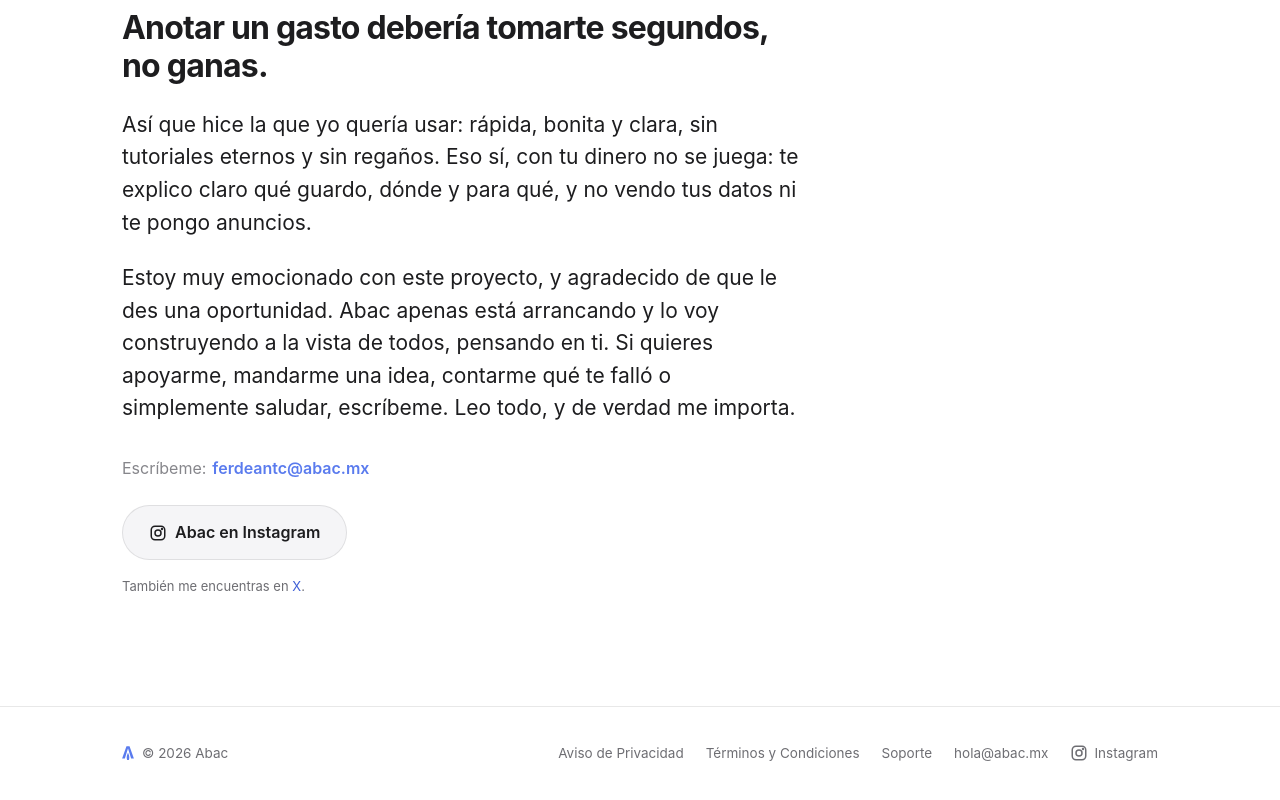
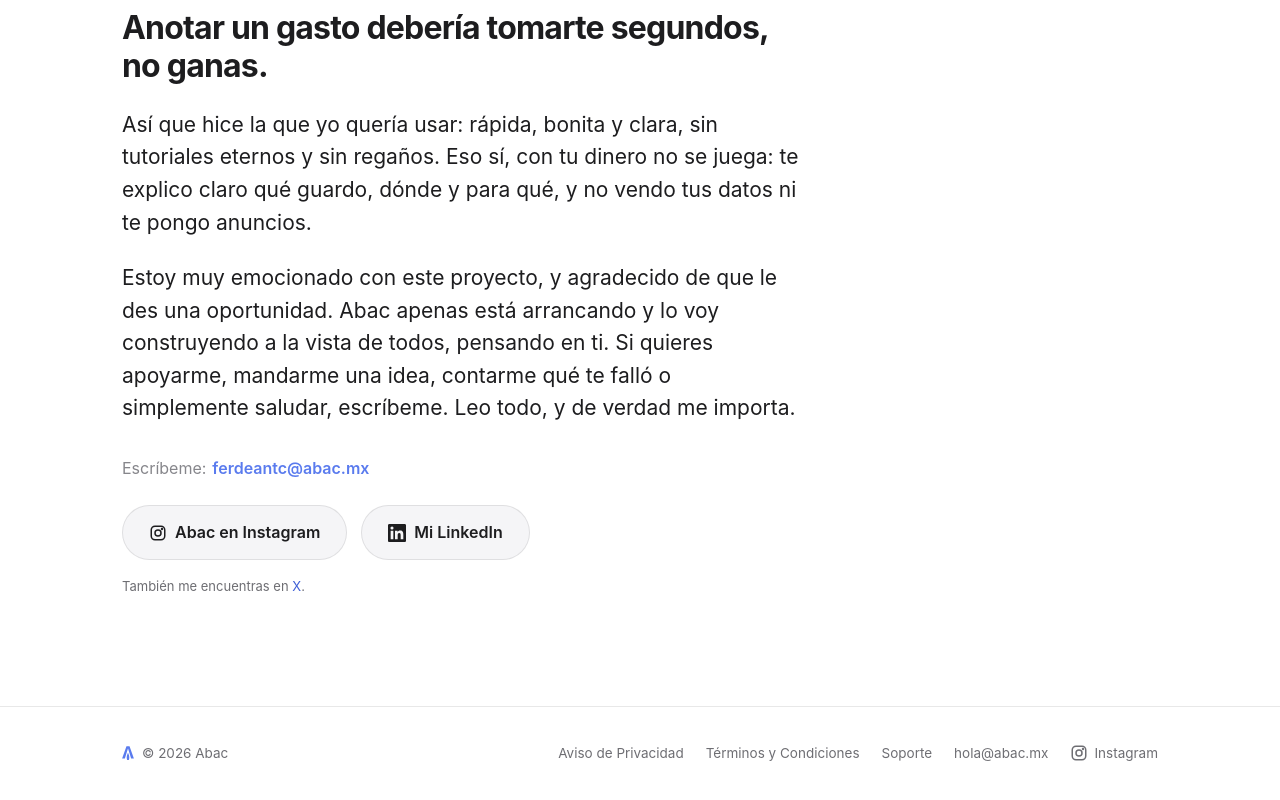
Before and after one commit to fer-deantc/AbacWeb, a plain HTML site: page about/index.html in a window 1280 px wide. Shown: the part 528-1328 px from the top of the page. Drawn offline with Linux system fonts and the light colour scheme.

Commit message:
Publica el sitio de abac.mx

```diff
--- a/about/index.html
+++ b/about/index.html
@@ -49,7 +49,7 @@
 <p>So I built the one I wanted to use: fast, good-looking, and clear, with no endless tutorials and no scolding. But your money is no joke: I tell you plainly what I store, where, and why, and I don't sell your data or put ads in front of you.</p>
 <p>I'm really excited about this project, and grateful that you're giving it a chance. Abac is just getting started and I'm building it in the open, with you in mind. If you want to support me, send me an idea, tell me what went wrong, or just say hi, write to me. I read everything, and I truly care.</p></div>
 <a class="mailcard" href="mailto:ferdeantc@abac.mx"><small><span data-lang="es">Escríbeme</span><span data-lang="en">Write to Me</span></small><b>ferdeantc@abac.mx</b><span><span data-lang="es">Para apoyarme, mandarme una idea, contarme qué te falló o lo que sea.</span><span data-lang="en">To support me, send an idea, tell me what went wrong, or anything at all.</span></span></a>
-<div class="btns" style="margin-top:22px"><a class="btn ghost" href="https://www.instagram.com/abac.app/" rel="noopener" target="_blank" style="gap:8px"><svg viewBox="0 0 24 24" width="18" height="18" fill="none" stroke="currentColor" stroke-width="2" stroke-linecap="round" stroke-linejoin="round" aria-hidden="true"><rect x="3" y="3" width="18" height="18" rx="5"/><circle cx="12" cy="12" r="4"/><circle cx="17.3" cy="6.7" r=".6" fill="currentColor"/></svg><span data-lang="es">Abac en Instagram</span><span data-lang="en">Abac on Instagram</span></a></div>
+<div class="btns" style="margin-top:22px"><a class="btn ghost" href="https://www.instagram.com/abac.app/" rel="noopener" target="_blank" style="gap:8px"><svg viewBox="0 0 24 24" width="18" height="18" fill="none" stroke="currentColor" stroke-width="2" stroke-linecap="round" stroke-linejoin="round" aria-hidden="true"><rect x="3" y="3" width="18" height="18" rx="5"/><circle cx="12" cy="12" r="4"/><circle cx="17.3" cy="6.7" r=".6" fill="currentColor"/></svg><span data-lang="es">Abac en Instagram</span><span data-lang="en">Abac on Instagram</span></a><a class="btn ghost" href="https://www.linkedin.com/in/ferdeantc/" rel="noopener" target="_blank" style="gap:8px"><svg viewBox="0 0 24 24" width="18" height="18" fill="currentColor" aria-hidden="true"><path d="M20.45 20.45h-3.56v-5.57c0-1.33-.02-3.04-1.85-3.04-1.86 0-2.14 1.45-2.14 2.94v5.67H9.34V9h3.41v1.56h.05c.48-.9 1.64-1.85 3.37-1.85 3.6 0 4.27 2.37 4.27 5.46v6.28zM5.34 7.43a2.06 2.06 0 1 1 0-4.13 2.06 2.06 0 0 1 0 4.13zM7.12 20.45H3.56V9h3.56v11.45zM22.22 0H1.77C.79 0 0 .77 0 1.73v20.54C0 23.23.79 24 1.77 24h20.45c.98 0 1.78-.77 1.78-1.73V1.73C24 .77 23.2 0 22.22 0z"/></svg><span data-lang="es">Mi LinkedIn</span><span data-lang="en">My LinkedIn</span></a></div>
 <p class="fine"><span data-lang="es">También me encuentras en <a href="https://x.com/ferdeantc" rel="noopener" target="_blank">X</a>.</span><span data-lang="en">You can also find me on <a href="https://x.com/ferdeantc" rel="noopener" target="_blank">X</a>.</span></p>
 </div></div></main>
 <footer><div class="wrap">
```
